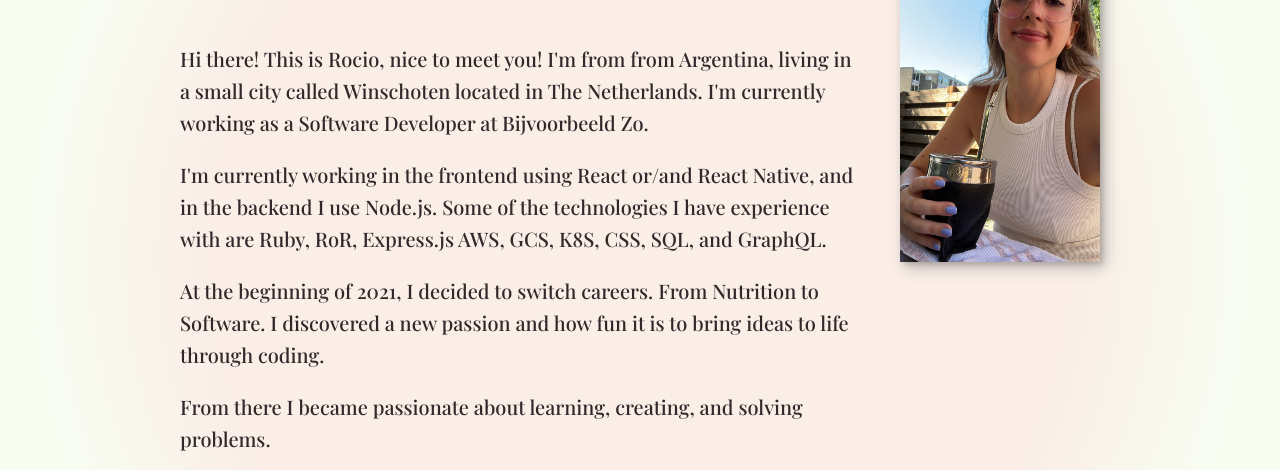
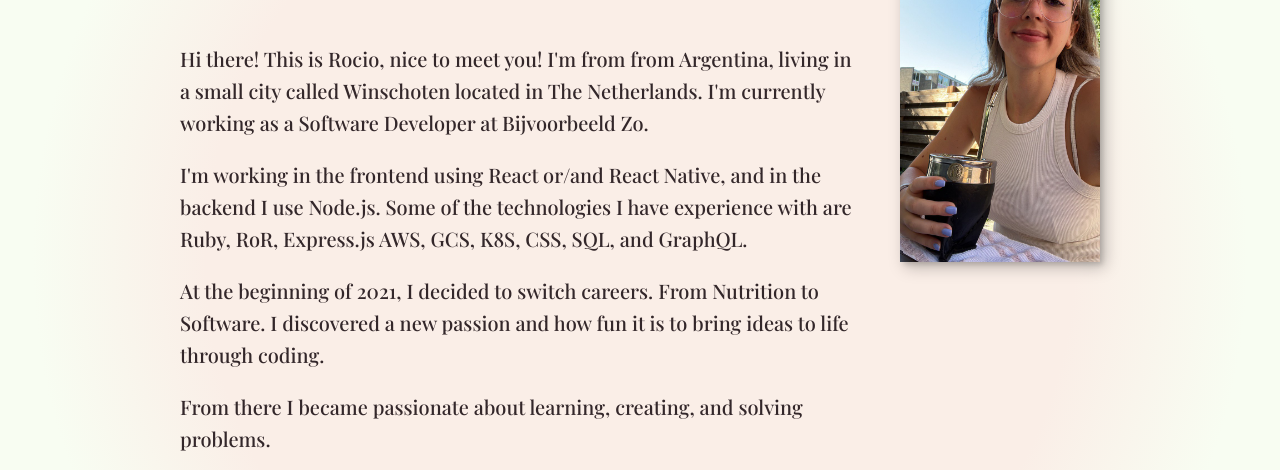
Before and after one commit to rociojalifi/rociojalifi.github.io, a plain HTML site: page about.html in a window 1280 px wide. Shown: the part 330-800 px from the top of the page. Drawn offline with nearby package versions, Linux system fonts and the light colour scheme; a web font is replaced by a local one.

Commit message:
fix typo

```diff
--- a/about.html
+++ b/about.html
@@ -48,10 +48,9 @@
           I'm currently working as a Software Developer at Bijvoorbeeld Zo.
         </p>
         <p>
-          I'm currently working in the frontend using React or/and React Native,
-          and in the backend I use Node.js. Some of the technologies I have
-          experience with are Ruby, RoR, Express.js AWS, GCS, K8S, CSS, SQL, and
-          GraphQL.
+          I'm working in the frontend using React or/and React Native, and in
+          the backend I use Node.js. Some of the technologies I have experience
+          with are Ruby, RoR, Express.js AWS, GCS, K8S, CSS, SQL, and GraphQL.
         </p>
         <p>
           At the beginning of 2021, I decided to switch careers. From Nutrition
```
